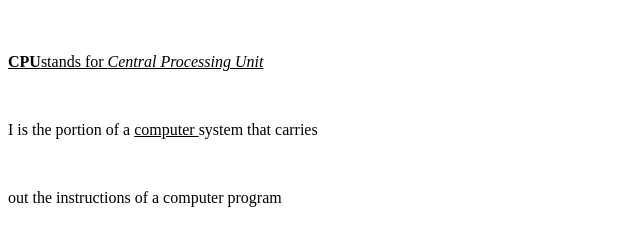
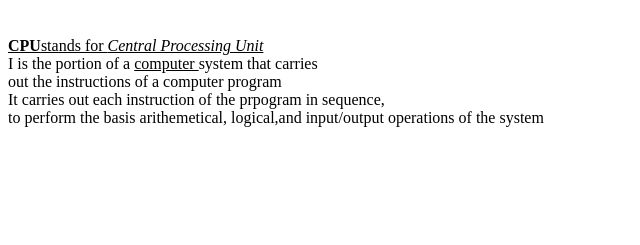
Before and after one commit to iamneo-production/bdccabaeffaadaeccdfffebaeceaec, a website: page public/index.html in a window 1280 px wide. Shown: the part 61-306 px from the top of the page, without its empty margins (0-640 px from the left). Drawn offline with Linux system fonts and the light colour scheme.

Commit message:
Backup Commit

```diff
--- a/public/index.html
+++ b/public/index.html
@@ -2,9 +2,11 @@
 <html lang="en">
 <body>
     <h1>CPU</h1><br>
-    <p><b><u>CPU</b>stands for <i>Central Processing Unit</i></p><br></u>
-    <p>I is the portion of a <u> computer </u> system that carries</p><br>
-    <p>out the instructions of a computer program</p>
+    <b><u>CPU</b>stands for <i>Central Processing Unit</i><br></u>
+    I is the portion of a <u> computer </u> system that carries<br>
+    out the instructions of a computer program<br>
+    It carries out each instruction of the prpogram in sequence,<br>
+    to perform the basis arithemetical, logical,and input/output operations of the system</p>
 </body>
 <body>
 </body>
```
